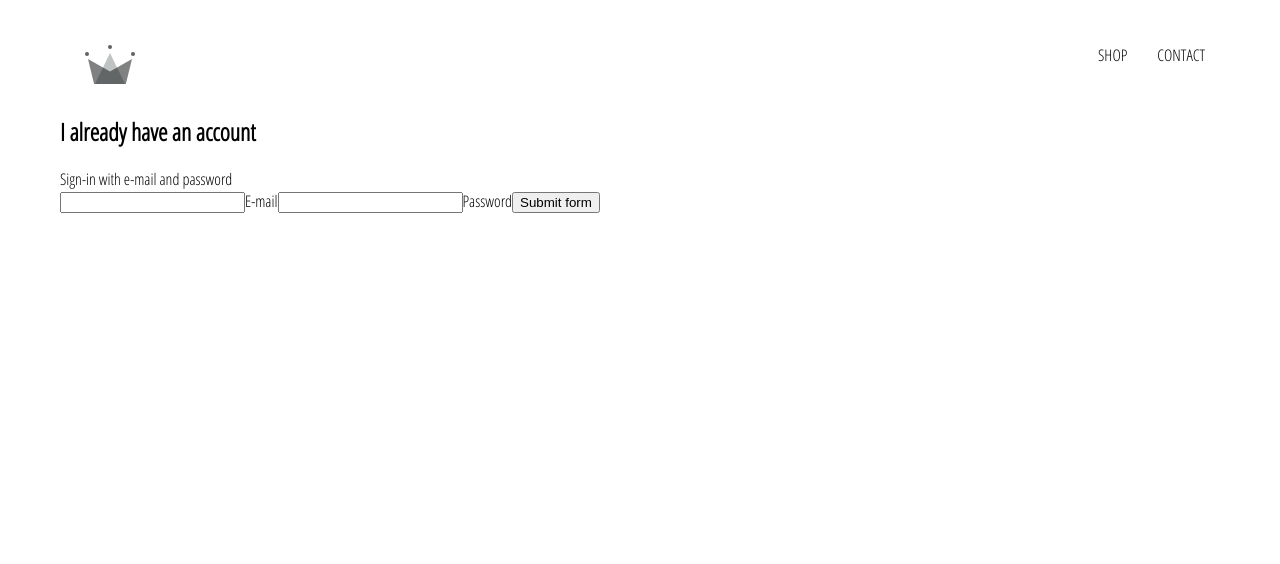
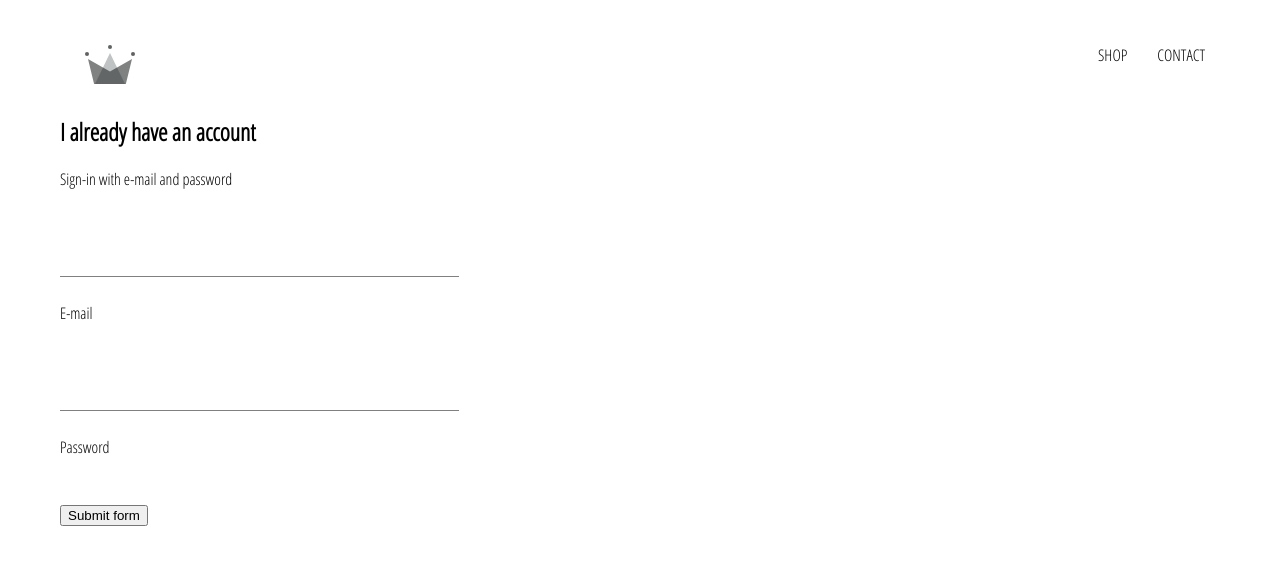
Before and after one commit to born-to-be-mad/react-e-shop, a React (Create React App) app: page /sign-in in a window 1280 px wide. Shown: the top 564 px of the page. Built offline with nearby package versions, Linux system fonts and the light colour scheme.

Commit message:
Form-input component

```diff
--- /dev/null
+++ b/src/components/form-input/form-input.component.jsx
@@ -0,0 +1,20 @@
+import React from "react";
+
+import "./form-input.styles.scss";
+
+const FormInput = ({ handleChange, label, ...otherProps }) => (
+  <div className="group">
+    <input className="form-input" onChange={handleChange} {...otherProps} />
+    {label ? (
+      <label
+        className={`${
+          otherProps.value.length ? "shrink" : ""
+        } form-input-value`}
+      >
+        {label}
+      </label>
+    ) : null}
+  </div>
+);
+
+export default FormInput;
--- /dev/null
+++ b/src/components/form-input/form-input.styles.scss
@@ -0,0 +1,54 @@
+$sub-color: grey;
+$main-color: black;
+
+@mixin shrinkLabel {
+  top: -14px;
+  font-size: 12px;
+  color: $main-color;
+}
+
+.group {
+  position: relative;
+  margin: 45px 0;
+
+  .form-input {
+    background: none;
+    background-color: white;
+    color: $sub-color;
+    font-size: 18px;
+    padding: 10px 10px 10px 5px;
+    display: block;
+    width: 100%;
+    border: none;
+    border-radius: 0;
+    border-bottom: 1px solid $sub-color;
+    margin: 25px 0;
+
+    &:focus {
+      outline: none;
+    }
+
+    &:focus ~ .form-input-label {
+      @include shrinkLabel();
+    }
+  }
+
+  input[type='password'] {
+    letter-spacing: 0.3em;
+  }
+
+  .form-input-label {
+    color: $sub-color;
+    font-size: 16px;
+    font-weight: normal;
+    position: absolute;
+    pointer-events: none;
+    left: 5px;
+    top: 10px;
+    transition: 300ms ease all;
+
+    &.shrink {
+      @include shrinkLabel();
+    }
+  }
+}
--- a/src/components/sign-in/sign-in.component.jsx
+++ b/src/components/sign-in/sign-in.component.jsx
@@ -1,6 +1,8 @@
 import React from "react";
 
 import "./sign-in.styles.scss";
+
+import FormInput from "../form-input/form-input.component";
 
 class SignIn extends React.Component {
   constructor() {
@@ -34,22 +36,22 @@
         <h2>I already have an account</h2>
         <span>Sign-in with e-mail and password</span>
         <form onSubmit={this.handleSubmit}>
-          <input
+          <FormInput
+            label="E-mail"
             name="email"
             type="email"
             value={this.state.email}
-            onChange={this.handleChange}
+            handleChange={this.handleChange}
             required
           />
-          <label>E-mail</label>
-          <input
+          <FormInput
+            label="Password"
             name="password"
             type="password"
             value={this.state.password}
-            onChange={this.handleChange}
+            handleChange={this.handleChange}
             required
           />
-          <label>Password</label>
           <input type="submit" value="Submit form" />
         </form>
       </div>
--- a/src/components/sign-in/sign-in.styles.scss
+++ b/src/components/sign-in/sign-in.styles.scss
@@ -0,0 +1,3 @@
+.sign-in {
+  width: 30vw;
+}
```
